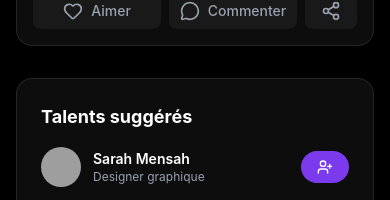
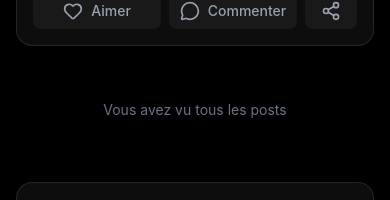
Before and after one commit to pacomeamanlaman-lab/kily, a Next.js app: page /feed in a window 390 px wide. Shown: the part 3464-3664 px from the top of the page. Built offline with nearby package versions, Linux system fonts and the light colour scheme; grey boxes are pictures that could not be loaded.

Commit message:
fix: correction de l'infinite scroll sur le feed - ajout de refs séparés pour desktop/mobile - amélioration de la gestion de l'observer - ajout d'un message de fin de feed

```diff
--- a/src/app/feed/page.tsx
+++ b/src/app/feed/page.tsx
@@ -23,7 +23,7 @@ import StoryCarousel from "@/components/feed/StoryCarousel";
 import { mockPosts, mockStories } from "@/lib/feedData";
 import Button from "@/components/ui/Button";
 import Toast from "@/components/ui/Toast";
-import { useState, useMemo, useRef, useCallback } from "react";
+import { useState, useMemo, useRef, useCallback, useEffect } from "react";
 import { useRouter } from "next/navigation";
 
 export default function FeedPage() {
@@ -38,6 +38,9 @@ export default function FeedPage() {
   });
 
   const observerRef = useRef<IntersectionObserver | null>(null);
+  const lastPostElementRefDesktop = useRef<HTMLDivElement | null>(null);
+  const lastPostElementRefMobile = useRef<HTMLDivElement | null>(null);
+  const [observerKey, setObserverKey] = useState(0);
 
   const filterOptions = [
     { value: "all" as const, label: "Tous", icon: Sparkles },
@@ -96,24 +99,86 @@ export default function FeedPage() {
     return mockPosts;
   }, [filter, followedTalents]);
 
-  const lastPostRef = useCallback((node: HTMLDivElement | null) => {
-    if (observerRef.current) observerRef.current.disconnect();
+  // Reset visible posts when filter changes
+  useEffect(() => {
+    setVisiblePosts(3);
+  }, [filter]);
 
-    observerRef.current = new IntersectionObserver((entries) => {
+  // Set up and manage intersection observer
+  useEffect(() => {
+    // Clean up previous observer
+    if (observerRef.current) {
+      observerRef.current.disconnect();
+      observerRef.current = null;
+    }
+
+    // Create observer callback
+    const observerCallback = (entries: IntersectionObserverEntry[]) => {
       if (entries[0].isIntersecting) {
         setVisiblePosts((prev) => {
-          if (prev < filteredPosts.length) {
-            return Math.min(prev + 2, filteredPosts.length);
+          const currentLength = filteredPosts.length;
+          if (prev < currentLength) {
+            return Math.min(prev + 2, currentLength);
           }
           return prev;
         });
       }
-    }, {
-      rootMargin: '200px'
-    });
+    };
 
-    if (node) observerRef.current.observe(node);
-  }, [filteredPosts.length]);
+    // Only set up observer if there are more posts to load
+    if (visiblePosts < filteredPosts.length) {
+      // Set up observer
+      observerRef.current = new IntersectionObserver(observerCallback, {
+        rootMargin: "200px",
+        threshold: 0.1,
+      });
+
+      // Observe both desktop and mobile elements (only the visible one will trigger)
+      if (lastPostElementRefDesktop.current) {
+        observerRef.current.observe(lastPostElementRefDesktop.current);
+      }
+      if (lastPostElementRefMobile.current) {
+        observerRef.current.observe(lastPostElementRefMobile.current);
+      }
+    } else {
+      // All posts loaded, ensure observer is cleaned up
+      observerRef.current = null;
+    }
+
+    // Cleanup function
+    return () => {
+      if (observerRef.current) {
+        observerRef.current.disconnect();
+        observerRef.current = null;
+      }
+    };
+  }, [visiblePosts, filteredPosts.length, observerKey]);
+
+  // Handle window resize to update observer when switching between mobile/desktop
+  useEffect(() => {
+    const handleResize = () => {
+      setObserverKey((prev) => prev + 1);
+    };
+
+    window.addEventListener('resize', handleResize);
+    return () => window.removeEventListener('resize', handleResize);
+  }, []);
+
+  const lastPostRefDesktop = useCallback((node: HTMLDivElement | null) => {
+    lastPostElementRefDesktop.current = node;
+    // Trigger observer re-setup when ref changes
+    if (node) {
+      setObserverKey((prev) => prev + 1);
+    }
+  }, []);
+
+  const lastPostRefMobile = useCallback((node: HTMLDivElement | null) => {
+    lastPostElementRefMobile.current = node;
+    // Trigger observer re-setup when ref changes
+    if (node) {
+      setObserverKey((prev) => prev + 1);
+    }
+  }, []);
 
   const handleFollow = (talentId: number, talentName: string) => {
     const isFollowing = followedTalents.has(talentId);
@@ -285,15 +350,23 @@ export default function FeedPage() {
             ))}
 
             {/* Infinite Scroll Trigger */}
-            {visiblePosts < filteredPosts.length && (
-              <div ref={lastPostRef} className="h-20 flex items-center justify-center">
+            {visiblePosts < filteredPosts.length ? (
+              <div
+                ref={lastPostRefDesktop}
+                className="h-20 flex items-center justify-center"
+                key="infinite-scroll-trigger-desktop"
+              >
                 <div className="flex items-center gap-2 text-gray-400">
                   <div className="w-2 h-2 bg-violet-500 rounded-full animate-pulse" />
                   <div className="w-2 h-2 bg-violet-500 rounded-full animate-pulse delay-75" />
                   <div className="w-2 h-2 bg-violet-500 rounded-full animate-pulse delay-150" />
                 </div>
               </div>
-            )}
+            ) : filteredPosts.length > 0 ? (
+              <div className="h-20 flex items-center justify-center">
+                <p className="text-sm text-gray-500">Vous avez vu tous les posts</p>
+              </div>
+            ) : null}
           </div>
         </div>
 
@@ -412,15 +485,23 @@ export default function FeedPage() {
           ))}
 
           {/* Infinite Scroll Trigger */}
-          {visiblePosts < filteredPosts.length && (
-            <div ref={lastPostRef} className="h-20 flex items-center justify-center">
+          {visiblePosts < filteredPosts.length ? (
+            <div
+              ref={lastPostRefMobile}
+              className="h-20 flex items-center justify-center"
+              key="infinite-scroll-trigger-mobile"
+            >
               <div className="flex items-center gap-2 text-gray-400">
                 <div className="w-2 h-2 bg-violet-500 rounded-full animate-pulse" />
                 <div className="w-2 h-2 bg-violet-500 rounded-full animate-pulse delay-75" />
                 <div className="w-2 h-2 bg-violet-500 rounded-full animate-pulse delay-150" />
               </div>
             </div>
-          )}
+          ) : filteredPosts.length > 0 ? (
+            <div className="h-20 flex items-center justify-center">
+              <p className="text-sm text-gray-500">Vous avez vu tous les posts</p>
+            </div>
+          ) : null}
         </div>
 
         {/* Suggestions */}
```
